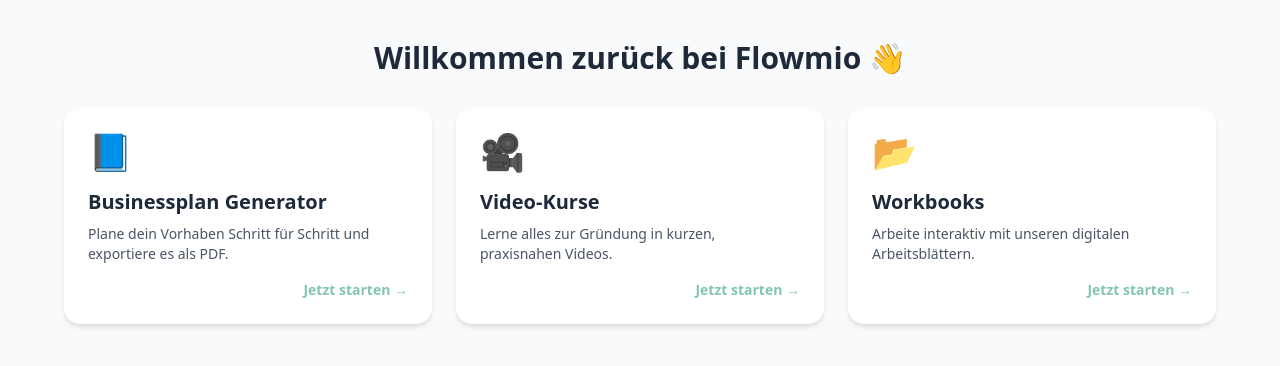
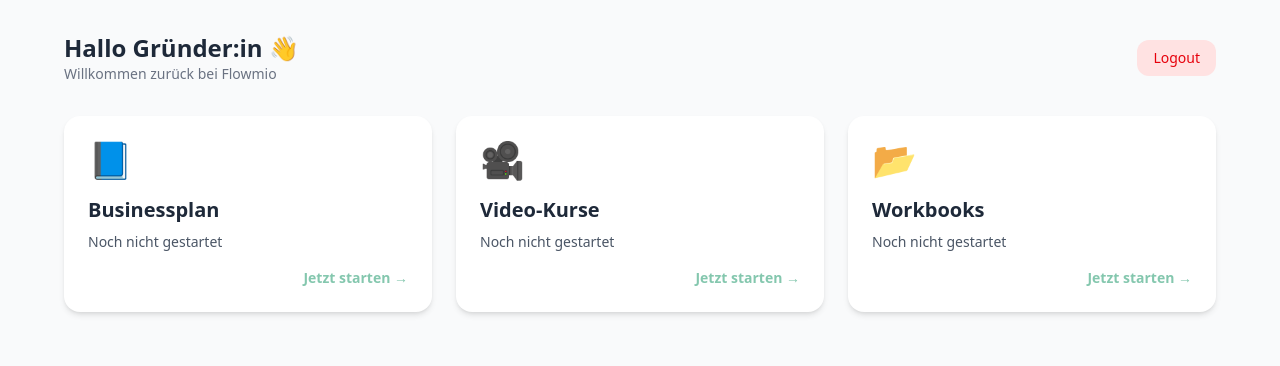
Before and after one commit to martenzoe/flowmio, a React (Vite) app: page /dashboard in a window 1280 px wide. Shown: the top 366 px of the page. Built offline with nearby package versions, Linux system fonts and the light colour scheme; no server answers.

Commit message:
Add dynamic Dashboard with user, logout and Supabase progress tracking

```diff
--- /dev/null
+++ b/src/hooks/useCurrentUser.js
@@ -0,0 +1,27 @@
+import { useEffect, useState } from "react";
+import { supabase } from "../lib/supabaseClient";
+
+export function useCurrentUser() {
+  const [user, setUser] = useState(null);
+  const [profile, setProfile] = useState(null);
+
+  useEffect(() => {
+    const getUser = async () => {
+      const { data: { user } } = await supabase.auth.getUser();
+      setUser(user);
+
+      if (user) {
+        const { data: profileData } = await supabase
+          .from("profiles")
+          .select("*")
+          .eq("id", user.id)
+          .single();
+        setProfile(profileData);
+      }
+    };
+
+    getUser();
+  }, []);
+
+  return { user, profile };
+}
--- a/src/pages/DashboardPage.jsx
+++ b/src/pages/DashboardPage.jsx
@@ -1,51 +1,90 @@
-import { Link } from "react-router-dom";
+import { Link, useNavigate } from "react-router-dom";
+import { useCurrentUser } from "../hooks/useCurrentUser";
+import { supabase } from "../lib/supabaseClient";
+import { useEffect, useState } from "react";
 
 export default function DashboardPage() {
+  const { user, profile } = useCurrentUser();
+  const navigate = useNavigate();
+  const [progress, setProgress] = useState([]);
+
   const tiles = [
-    {
-      title: "Businessplan Generator",
-      description: "Plane dein Vorhaben Schritt für Schritt und exportiere es als PDF.",
-      to: "/businessplan",
-      emoji: "📘",
-    },
-    {
-      title: "Video-Kurse",
-      description: "Lerne alles zur Gründung in kurzen, praxisnahen Videos.",
-      to: "/videos",
-      emoji: "🎥",
-    },
-    {
-      title: "Workbooks",
-      description: "Arbeite interaktiv mit unseren digitalen Arbeitsblättern.",
-      to: "/workbooks",
-      emoji: "📂",
-    },
+    { type: "bp", title: "Businessplan", emoji: "📘", to: "/businessplan" },
+    { type: "video", title: "Video-Kurse", emoji: "🎥", to: "/videos" },
+    { type: "workbook", title: "Workbooks", emoji: "📂", to: "/workbooks" },
   ];
 
+  useEffect(() => {
+    if (user) {
+      supabase
+        .from("progress")
+        .select("*")
+        .eq("user_id", user.id)
+        .then(({ data }) => {
+          setProgress(data || []);
+        });
+    }
+  }, [user]);
+
+  const logout = async () => {
+    await supabase.auth.signOut();
+    navigate("/login");
+  };
+
+  const getProgress = (type) => {
+    const total = progress.filter((p) => p.type === type).length;
+    const completed = progress.filter(
+      (p) => p.type === type && p.status === "completed"
+    ).length;
+    return { completed, total };
+  };
+
   return (
-    <div className="min-h-screen bg-gray-50 py-10 px-4">
+    <div className="min-h-screen bg-gray-50 py-8 px-4">
       <div className="max-w-6xl mx-auto">
-        <h1 className="text-3xl font-bold mb-8 text-center text-gray-800">
-          Willkommen zurück bei Flowmio 👋
+        <div className="flex justify-between items-center mb-8">
+          <div>
+            <h1 className="text-2xl font-bold text-gray-800">
+              Hallo {profile?.username || "Gründer:in"} 👋
             </h1>
+            <p className="text-sm text-gray-500">
+              Willkommen zurück bei Flowmio
+            </p>
+          </div>
+          <button
+            onClick={logout}
+            className="bg-red-100 text-red-600 px-4 py-2 rounded-xl hover:bg-red-200 text-sm"
+          >
+            Logout
+          </button>
+        </div>
 
         <div className="grid gap-6 sm:grid-cols-2 lg:grid-cols-3">
-          {tiles.map((tile) => (
+          {tiles.map((tile) => {
+            const { completed, total } = getProgress(tile.type);
+            return (
               <Link
                 to={tile.to}
-              key={tile.title}
+                key={tile.type}
                 className="bg-white rounded-2xl shadow-md hover:shadow-lg transition p-6 flex flex-col justify-between"
               >
                 <div>
                   <div className="text-4xl mb-4">{tile.emoji}</div>
-                <h2 className="text-xl font-semibold text-gray-800">{tile.title}</h2>
-                <p className="text-gray-600 mt-2 text-sm">{tile.description}</p>
+                  <h2 className="text-xl font-semibold text-gray-800">
+                    {tile.title}
+                  </h2>
+                  <p className="text-gray-600 mt-2 text-sm">
+                    {total > 0
+                      ? `${completed}/${total} abgeschlossen`
+                      : "Noch nicht gestartet"}
+                  </p>
                 </div>
                 <div className="mt-4 text-right text-sm text-[#84C7AE] font-semibold">
                   Jetzt starten →
                 </div>
               </Link>
-          ))}
+            );
+          })}
         </div>
       </div>
     </div>
```
Lines whose indentation alone changed are shown as unchanged.
